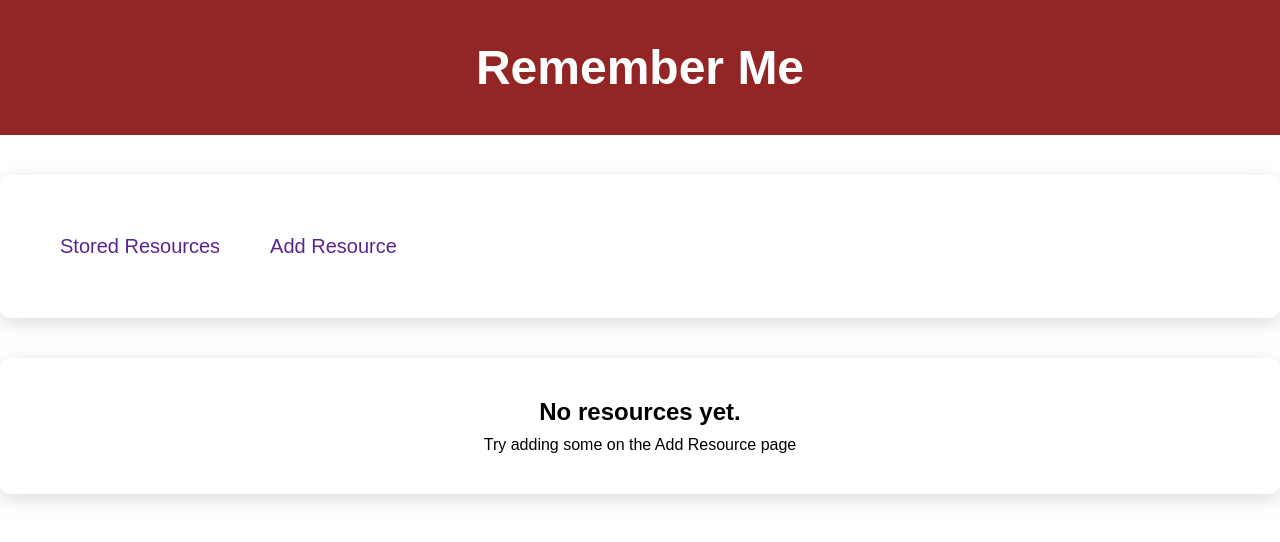
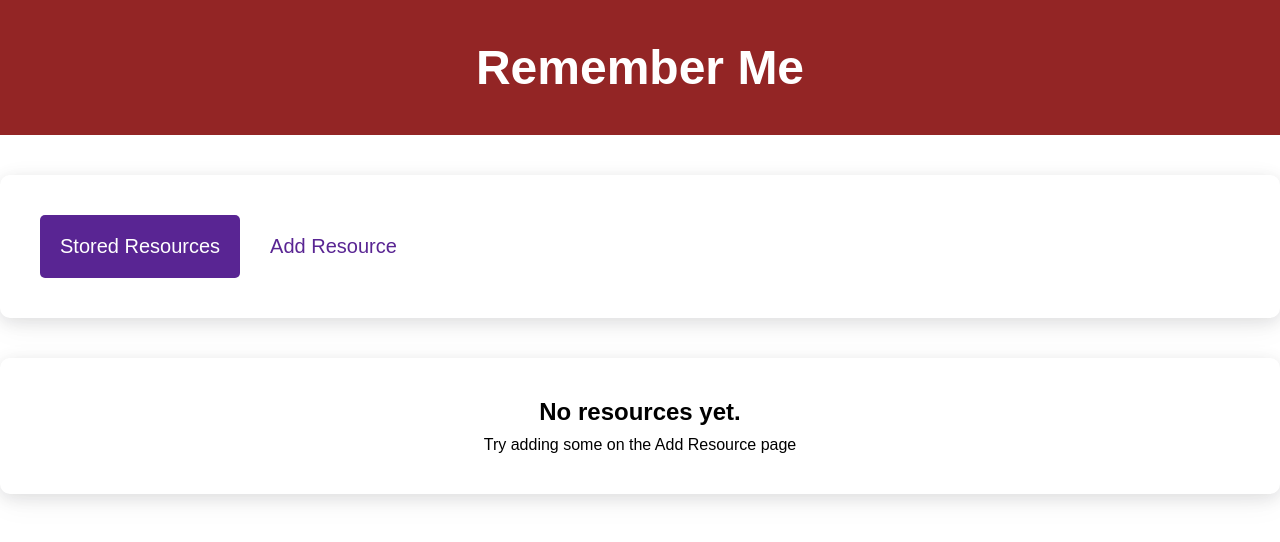
Before and after one commit to salvadorperezm/vue-remember-me, a Vue app: page / in a window 1280 px wide. Shown: the top 542 px of the page. Built offline with nearby package versions, Linux system fonts and the light colour scheme.

Commit message:
updating the styles for active component

```diff
--- a/src/components/AddResource.vue
+++ b/src/components/AddResource.vue
@@ -64,6 +64,7 @@ export default {
     color: var(--white);
     background-color: var(--purple);
     font-size: 16px;
+    border-radius: 5px;
 }
 
 .add-resource__button:hover {
--- a/src/components/PageSelector.vue
+++ b/src/components/PageSelector.vue
@@ -1,7 +1,9 @@
 <template>
     <section class="page-selector__container">
-        <button class="page-selector__button" @click="selectComponent('stored-resources')">stored resources</button>
-        <button class="page-selector__button" @click="selectComponent('add-resource')">add resource</button>
+        <button :class="['page-selector__button', isComponentActive('stored-resources')]"
+            @click="selectComponent('stored-resources')">stored resources</button>
+        <button :class="['page-selector__button', isComponentActive('add-resources')]"
+            @click="selectComponent('add-resources')">add resource</button>
     </section>
 </template>
 
@@ -20,6 +22,13 @@ export default {
         selectComponent(component) {
             this.currentComponent = component
             this.$emit('selected-component', this.currentComponent)
+        },
+        isComponentActive(component) {
+            if (this.currentComponent === component) {
+                return 'page-selector__button--active'
+            } else {
+                return null
+            }
         }
     }
 }
@@ -37,12 +46,16 @@ export default {
     color: var(--purple);
     background-color: var(--white);
     font-size: 20px;
+    border-radius: 5px;
+}
 
+.page-selector__button:hover,
+.page-selector__button--active {
+    color: var(--white);
+    background-color: var(--purple);
 }
 
 .page-selector__button:hover {
-    color: var(--white);
-    background-color: var(--purple);
     cursor: pointer;
 }
 </style>
```
